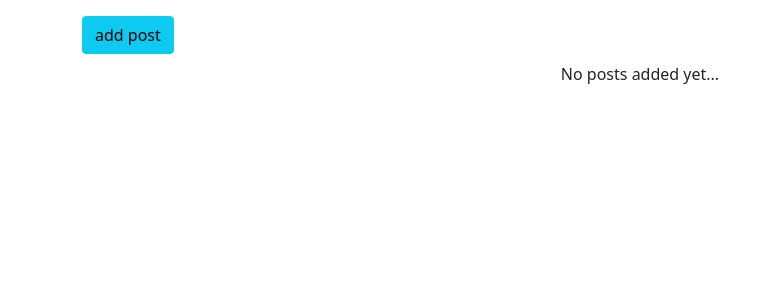
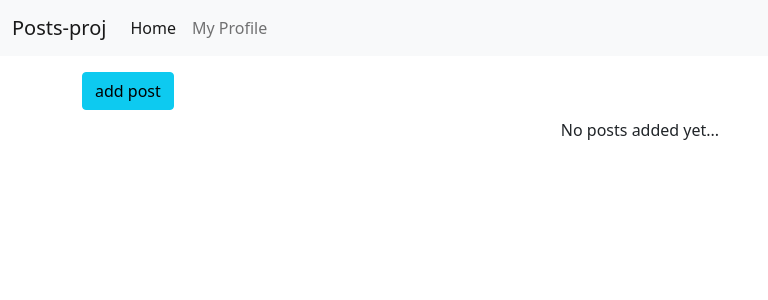
Before and after one commit to ManthanMan/mmangukiya8989A4, a Django app: page / in a window 1280 px wide. Shown: the top 300 px of the page, without its empty margins (0-768 px from the left). Run offline with Django 5.2, Linux system fonts and the light colour scheme; the visitor is signed in with stand-in values (Sample User, id 1); data that the repository does not hold is empty; some libraries are stand-ins or nearby versions.

Commit message:
implement the navbar.html file for giving the better look. and also done some touches.

```diff
--- a/src/posts/templates/posts/detail.html
+++ b/src/posts/templates/posts/detail.html
@@ -46,8 +46,8 @@
                 <div class="modal-footer">
                     <form id="delete-form">
                         {% csrf_token %}
-                            <button type="button" class="btn btn-danger" data-bs-dismiss="modal">close</button>
-                            <button type="submit" class="btn btn-success">delete</button>
+                        <button type="button" class="btn btn-danger" data-bs-dismiss="modal">close</button>
+                        <button type="submit" class="btn btn-success">delete</button>
                     </form>
                 </div>
             </div>
--- a/src/posts/templates/posts/main.html
+++ b/src/posts/templates/posts/main.html
@@ -20,7 +20,7 @@ posts
                     <button type="button" class="btn-close add-modal-close" data-bs-dismiss="modal" aria-label="Close"></button>
                 </div>
                 <div class="modal-body">
-                    <form id="post-form">
+                    <form id="post-form" autocomplete="off">
                         {% csrf_token %}
                         {{form|crispy}}
                         <div class="modal-footer">
--- a/src/posts/utils.py
+++ b/src/posts/utils.py
@@ -1,6 +1,7 @@
 from .models import Post
 from profiles.models import Profile
 from django.http import HttpResponse
+from django.shortcuts import redirect
 
 def action_permission(func):
     def wrapper(request, **kwargs):
@@ -12,6 +13,7 @@ def action_permission(func):
             return func(request, **kwargs)
         else:
             print('no')
-            return HttpResponse('access denied - you need to be the author of the post in order to delete it')
+            # return HttpResponse('access denied - you need to be the author of the post in order to delete it')
+            return redirect('posts:main-board')
 
     return wrapper
--- a/src/posts/views.py
+++ b/src/posts/views.py
@@ -72,15 +72,18 @@ def load_post_data_view(request, num_posts):
 
 @login_required
 def post_detail_data_view(request, pk):
-    obj = Post.objects.get(pk=pk)
-    data = {
-        'id': obj.id,
-        'title': obj.title,
-        'body': obj.body,
-        'author': obj.author.user.username,
-        'logged_in': request.user.username,
-    }
-    return JsonResponse({'data': data})
+    if request.META.get('HTTP_X_REQUESTED_WITH') == 'XMLHttpRequest':
+        obj = Post.objects.get(pk=pk)
+        data = {
+            'id': obj.id,
+            'title': obj.title,
+            'body': obj.body,
+            'author': obj.author.user.username,
+            'avatar': obj.author.avatar.url,
+            'logged_in': request.user.username,
+        }
+        return JsonResponse({'data': data})
+    return redirect('posts:main-board')
 
 @login_required
 def like_unlike_post(request):
@@ -94,6 +97,7 @@ def like_unlike_post(request):
             liked = True
             obj.liked.add(request.user)
         return JsonResponse({'liked': liked, 'count': obj.like_count})
+    return redirect('posts:main-board')
 
 @login_required
 @action_permission
@@ -109,6 +113,7 @@ def update_post(request, pk):
             'title': new_title,
             'body': new_body,
         })
+    return redirect('posts:main-board')
 
 @login_required
 @action_permission
@@ -117,7 +122,8 @@ def delete_post(request, pk):
     if request.META.get('HTTP_X_REQUESTED_WITH') == 'XMLHttpRequest':
         obj.delete()
         return JsonResponse({'msg':'some message'})
-    return JsonResponse({'msg': 'access denied - ajax only'})
+    # return JsonResponse({'msg': 'access denied - ajax only'})
+    return redirect('posts:main-board')
 
 @login_required
 def image_upload_view(request):
--- a/src/templates/base.html
+++ b/src/templates/base.html
@@ -27,7 +27,8 @@
     <title>read posts | {% block title %}{% endblock title %}</title>
   </head>
   <body>
-    <div class="container mt-3">
+    {% include "navbar.html" %}
+    <div class="container mt-3 mb-3">
         {% block content %}
         {% endblock content %}
     </div>
--- a/src/templates/navbar.html
+++ b/src/templates/navbar.html
@@ -0,0 +1,22 @@
+{% url 'posts:main-board' as path_to_home %}
+{% url 'profiles:my-profile' as path_to_my_profile %}
+
+<nav class="navbar navbar-expand-lg navbar-light bg-light">
+    <div class="container-fluid">
+        <a class="navbar-brand" href="{{path_to_home}}">Posts-proj</a>
+        <button class="navbar-toggler" type="button" data-bs-toggle="collapse" data-bs-target="#navbarNav">
+            <span class="navbar-toggler-icon"></span>
+        </button>
+        <div class="collapse navbar-collapse" id="navbarNav">
+            <ul class="navbar-nav">
+                <li class="nav-item">
+                    <a class="nav-link {% if request.path == path_to_home %}active{% endif %}" href="{{path_to_home}}">Home</a>
+                </li>
+                <li class="nav-item">
+                    <a class="nav-link {% if request.path == path_to_my_profile %}active{% endif %}" href="{{path_to_my_profile}}">My Profile</a>
+                </li>
+            </ul>
+        </div>
+    </div>
+
+</nav>
```
